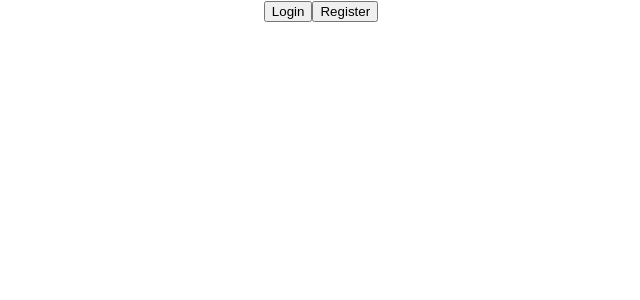
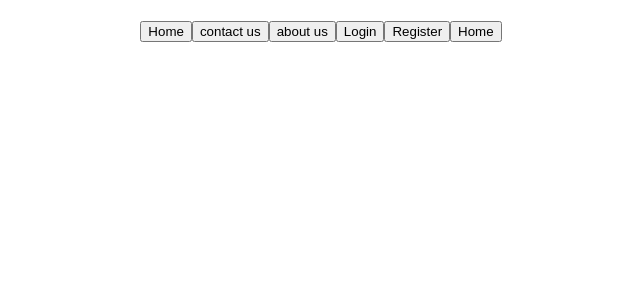
Before and after one commit to vaibhav2699/login, a React (Create React App) app: page / in a window 1280 px wide. Shown: the top 300 px of the page, without its empty margins (319-959 px from the left). Built offline with nearby package versions, Linux system fonts and the light colour scheme.

Commit message:
task login and register

```diff
--- a/src/App.css
+++ b/src/App.css
@@ -1,5 +1,6 @@
 .App {
   text-align: center;
+  margin: 20px;
 }
 
 .App-logo {
--- a/src/component/Header.js
+++ b/src/component/Header.js
@@ -4,13 +4,17 @@ import{Link} from 'react-router-dom';
 class Header extends React.Component{
     render(){
         return(
-            <div>
+            <div className="app">
+                <button> Home </button>
+                <button> contact us </button>
+                <button> about us </button>
                 <Link to="Login">
                     <button> Login </button>
                 </Link>
                 <Link to="Register">
                     <button> Register </button>
                 </Link>
+                <button> Home </button>
             </div>
         )
     }
```
